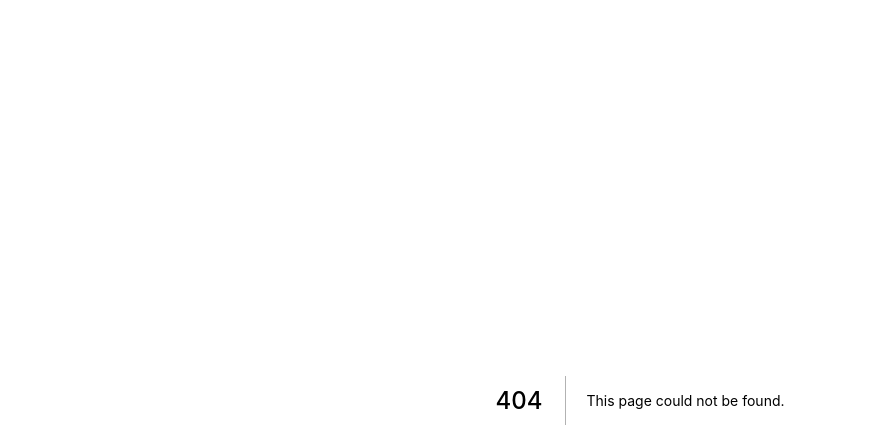
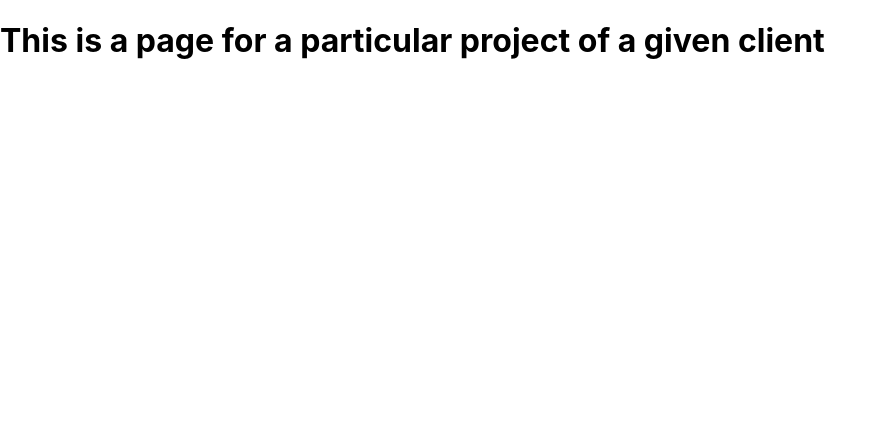
Before and after one commit to akshaymalik1995/nextjs-react-the-complete-guide-course, a Next.js app: page /clients/1/1 in a window 1280 px wide. Before the commit this address had no page. Shown: the top 448 px of the page, without its empty margins (0-887 px from the left). Built offline with nearby package versions, Linux system fonts and the light colour scheme.

Commit message:
Building Nested Dynamic Routes and Paths

```diff
--- /dev/null
+++ b/pages/clients/[clientid]/[clientprojectid].js
@@ -0,0 +1,12 @@
+import { useRouter } from "next/router"
+const SelectedClientProjectPage = () => {
+  const router = useRouter()
+  console.log(router.query) // {clientid: 'max', clientprojectid: 'react-todo'}
+    return (
+      <div className="SelectedClientProjectPage">
+        <h1>This is a page for a particular project of a given client</h1>
+      </div>
+    )
+  }
+
+  export default SelectedClientProjectPage
```
Also changed, not shown: pages/clients/[clientid]/index.js (added, +12 -0 lines), pages/clients/index.js (added, +9 -0 lines).
